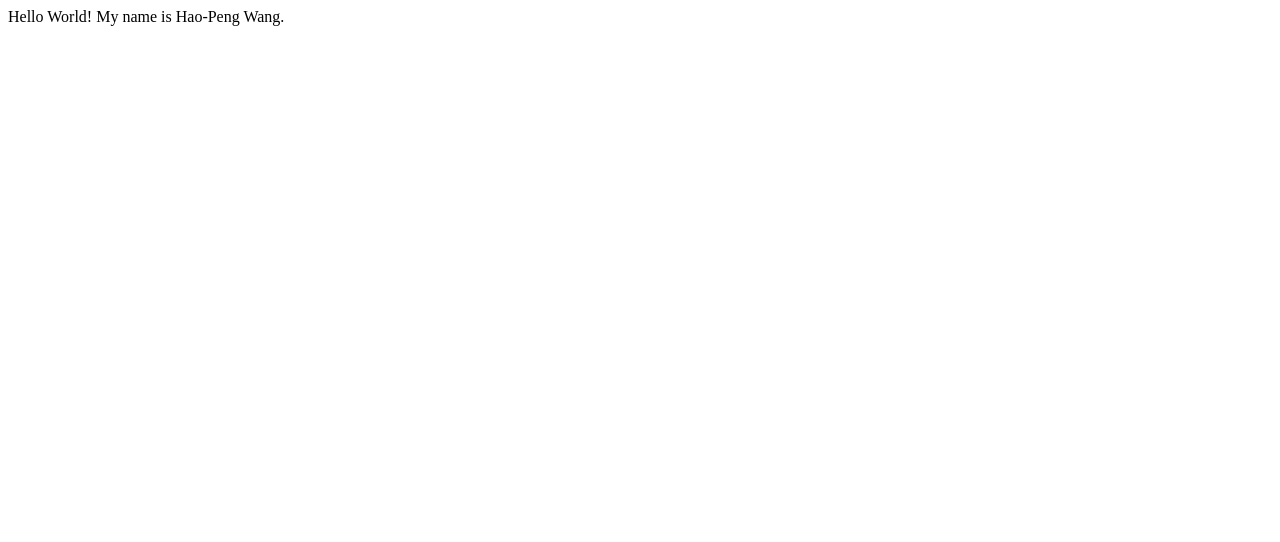
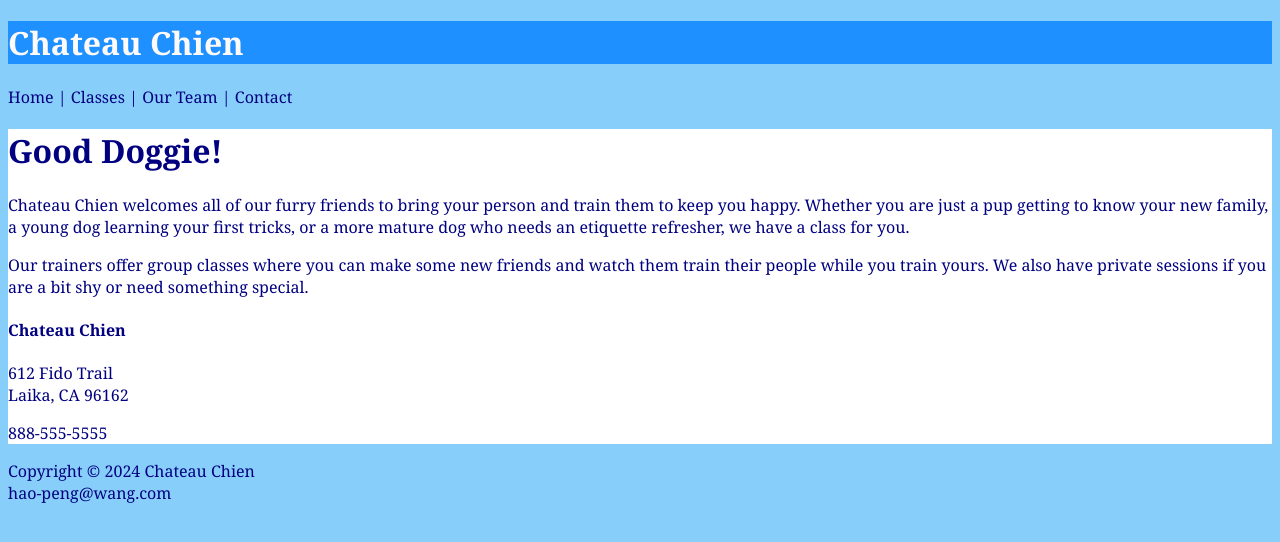
Before and after one commit to HPW17/oceanbreeze, a plain HTML site: page index.html in a window 1280 px wide. Drawn offline with Linux system fonts and the light colour scheme.

Commit message:
Module 3_Assignment 2

```diff
--- a/index.html
+++ b/index.html
@@ -1,9 +1,32 @@
+<!--ITC2400 Assignment 2-->
+
 <!DOCTYPE html>
-<html>
-<body>
-
-Hello World! My name is Hao-Peng Wang.
+<html lang="en">
+	<head>
+		<title>Chateau Chien</title>
+		<meta charset="UTF-8">
+		<link rel="stylesheet" type="text/css" href="stylesheets/Chateau.css">
+		<meta name="viewport" content="width=device-width, initial-scale=1.0">
+	</head>
 
 
-</body>
+	<body>
+		<header>
+			<h1>Chateau Chien</h1>
+		</header>
+		<nav>
+			<p>Home | Classes | Our Team | Contact</p>
+		</nav>
+		<main>
+			<h1>Good Doggie!</h1>
+			<p>Chateau Chien welcomes all of our furry friends to bring your person and train them to keep you happy. Whether you are just a pup getting to know your new family, a young dog learning your first tricks, or a more mature dog who needs an etiquette refresher, we have a class for you.</p>
+			<p>Our trainers offer group classes where you can make some new friends and watch them train their people while you train yours. We also have private sessions if you are a bit shy or need something special.</p>
+			<h4>Chateau Chien</h4>
+			<p>612 Fido Trail<br>Laika, CA 96162</p>
+			<p>888-555-5555</p>
+		</main>
+		<footer>
+			<p>Copyright &copy; 2024 Chateau Chien<br>hao-peng@wang.com</p>
+		</footer>
+	</body>
 </html>
--- /dev/null
+++ b/stylesheets/Chateau.css
@@ -0,0 +1,36 @@
+@charset "UTF-8";
+
+body
+{
+    background-color: DodgerBlue;
+    color: White;
+    font-family: Arial, sans-serif;
+}
+
+main
+{
+    background-color: White;
+    color: Navy;
+}
+
+
+/*
+	Responsive style settings for larger screen:
+	1. body's background color, text color, and font family,
+	2. header/banner's background color and text color.
+*/
+@media screen and (min-width: 800px)
+{
+    body
+    {
+      background-color: LightSkyBlue;
+      color: Navy;
+      font-family: 'Georgia', serif;
+    }
+
+    header
+    {
+      background-color: DodgerBlue;
+      color: Snow;
+    }
+}
```
